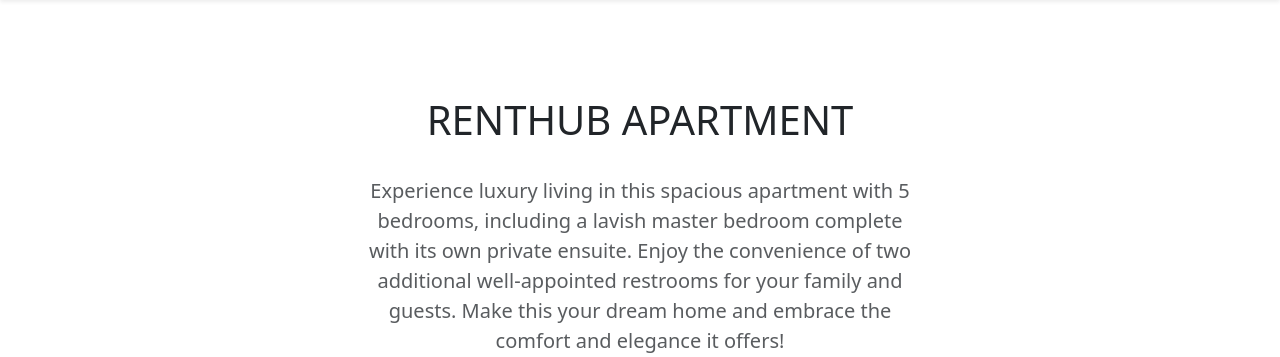
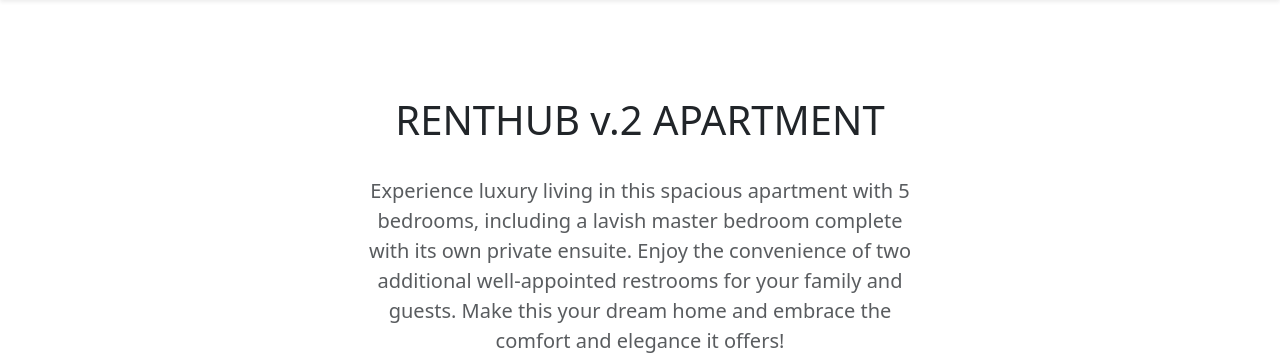
Before and after one commit to gccobar/RentHUB.dev, a PHP site: page / in a window 1280 px wide. Shown: the part 66-423 px from the top of the page. Run offline with PHP 8.4, Linux system fonts and the light colour scheme; some libraries are stand-ins or nearby versions.

Commit message:
version2

```diff
--- a/index.php
+++ b/index.php
@@ -39,7 +39,7 @@
   <section class="py-5 text-center container">
     <div class="row py-lg-5">
       <div class="col-lg-6 col-md-8 mx-auto">
-        <h1 class="fw-light">RENTHUB APARTMENT</h1>
+        <h1>RENTHUB v.2 APARTMENT</h1>
         <br>
         <p class="lead text-body-secondary">Experience luxury living in this spacious apartment with 5 bedrooms, including a lavish master bedroom complete with its own private ensuite. Enjoy the convenience of two additional well-appointed restrooms for your family and guests. Make this your dream home and embrace the comfort and elegance it offers! </p>
         <p>
```
